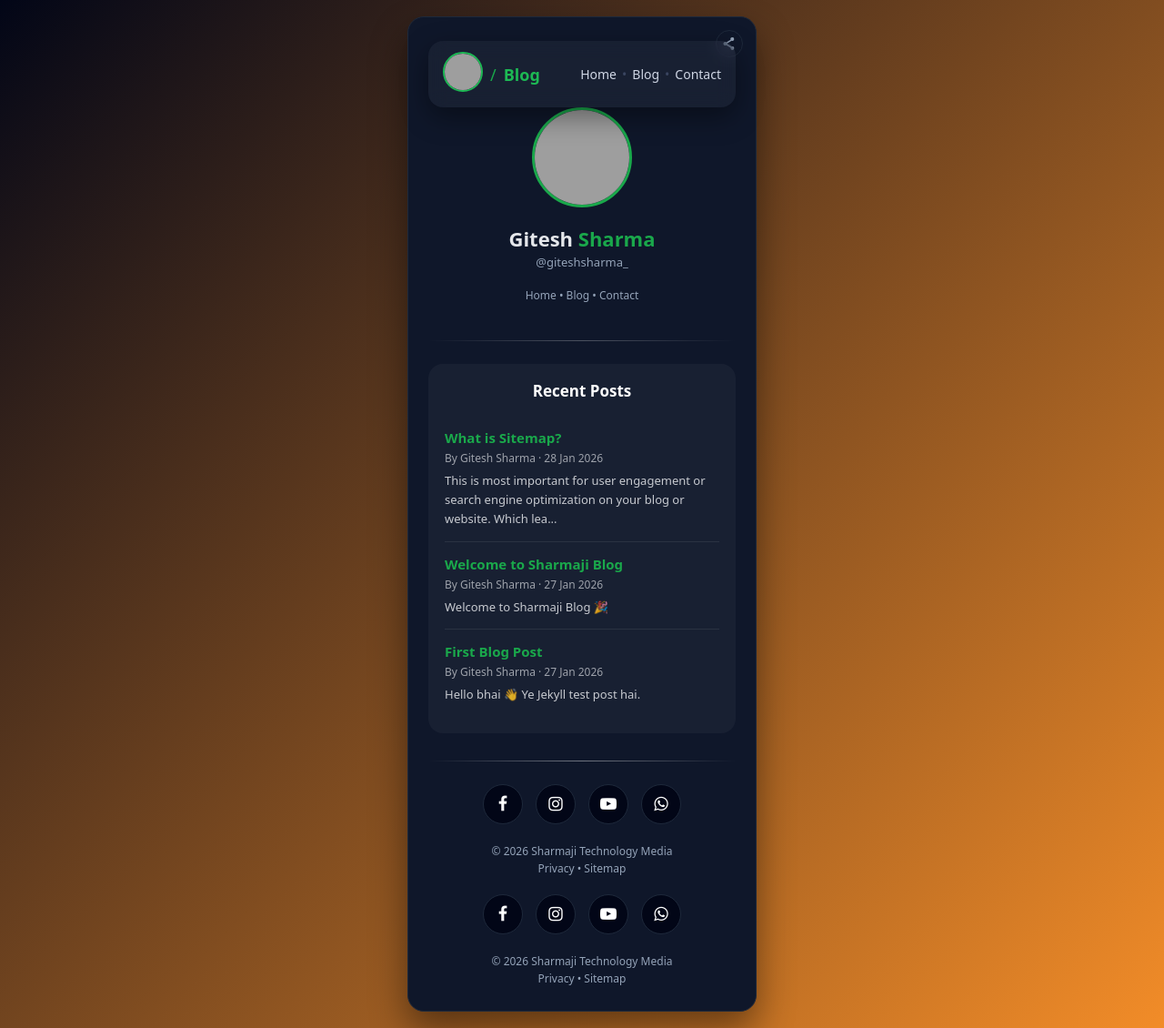
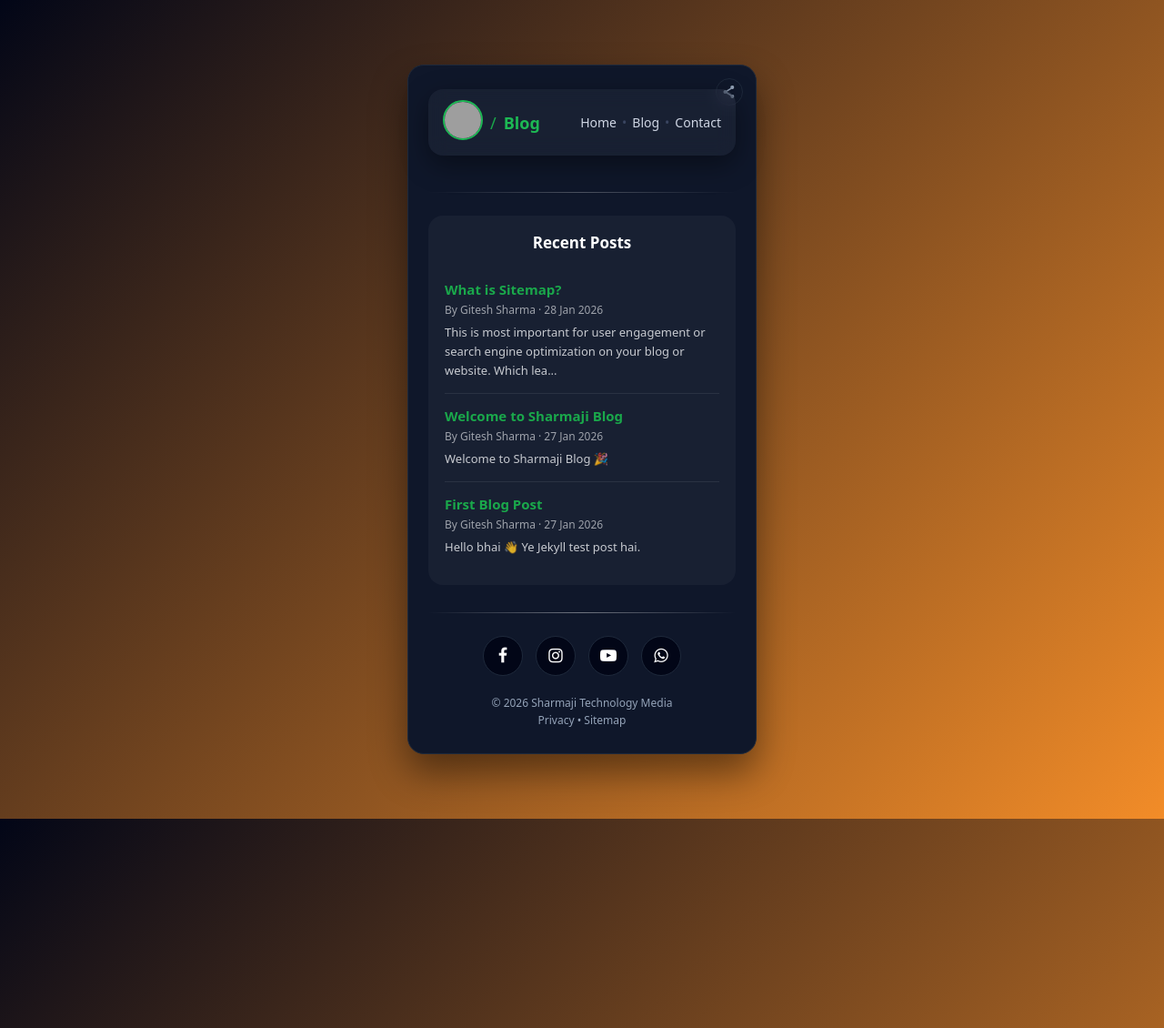
Before and after one commit to gitesh-sharma/blog, a Jekyll site: the page built from index.html, in a window 1280 px wide. Shown: the whole page at 91% size. Built offline with Jekyll 4.4.1, drawn with Linux system fonts in a browser that asks for light colours; grey boxes are pictures that could not be loaded.

Commit message:
Update index.html

```diff
--- a/index.html
+++ b/index.html
@@ -14,17 +14,6 @@ title: Home | Gitesh Sharma - Sharmaji Technology Media
       </button>
     </div>
     {% include header.html %}
-    <!-- PROFILE -->
-    <img src="/en/images/gitesh-sharma.png" class="avatar" alt="Gitesh Sharma">
-    <div class="name">Gitesh <span>Sharma</span></div>
-    <div class="username">@giteshsharma_</div>
-    <!-- MENU -->
-    <div class="nav-menu">
-      <a href="/en/">Home</a> •
-      <a href="/blog/">Blog</a> •
-      <a href="/en/org/contact-us.html">Contact</a>
-    </div>
-
     <hr class="recent-divider">
 
 <div class="recent-posts">
@@ -57,21 +46,6 @@ title: Home | Gitesh Sharma - Sharmaji Technology Media
 </div>
 
      {% include footer.html %}
-
-    <!-- SOCIAL -->
-    <div class="social-icons">
-      <a href="https://www.facebook.com/gitesh.g.sharma" class="facebook"><i class="fa fa-facebook"></i></a>
-      <a href="https://www.instagram.com/giteshsharma_" class="instagram"><i class="fa fa-instagram"></i></a>
-      <a href="https://youtu.be/kJHVeDs999w?si=B9_36mbrIo-SJCcL" class="youtube"><i class="fa fa-youtube-play"></i></a>
-      <a href="https://www.whatsapp.com/channel/0029Va9TSWEInlqWFXYRvx02" class="whatsapp"><i class="fa fa-whatsapp"></i></a>
-    </div>
-
-    <!-- FOOTER -->
-    <div class="footer">
-      © 2026 Sharmaji Technology Media<br>
-      <a href="/en/org/legal/privacy.html">Privacy</a> • <a href="/en/org/sitemap.html">Sitemap</a>
-    </div>
-
   </div>
 </div>
 
```
